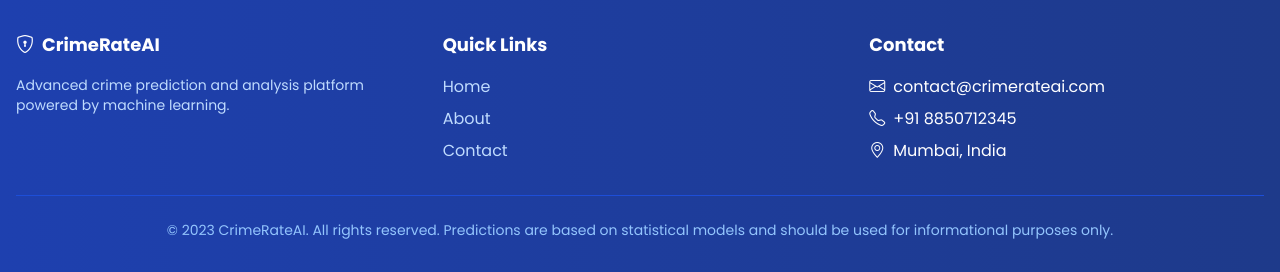
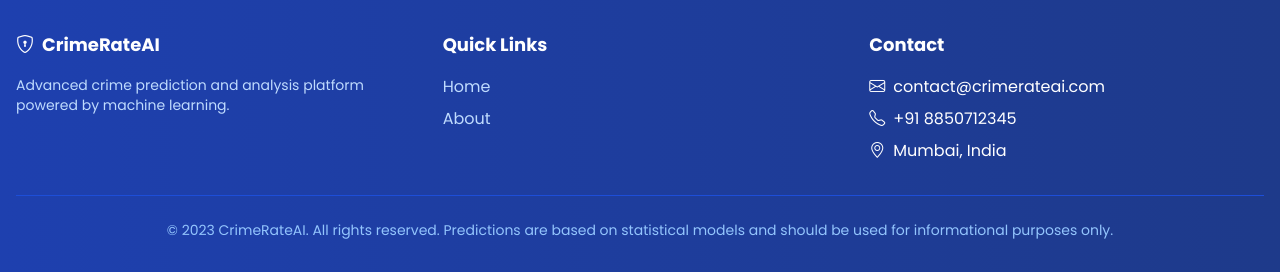
Before and after one commit to DAKSHSHARMA2901/CrimeRate-AI, a Flask app: template templates/index.html in a window 1280 px wide. Shown: the part 1295-1567 px from the top of the page. Run offline with Flask 3, Linux system fonts and the light colour scheme; the template is opened without the code that fills it: most values are stand-ins (such as "Sample title", 1, 10 or a date in 2020); parts of the project's set-up code (start-up, migrations or seed data) failed here and were passed over.

Commit message:
Update index.html

```diff
--- a/templates/index.html
+++ b/templates/index.html
@@ -370,8 +370,9 @@
                     <h3 class="text-lg font-bold mb-4">Quick Links</h3>
                     <ul class="space-y-2">
                         <li><a href="#" class="text-blue-200 hover:text-white transition duration-200">Home</a></li>
-                        <li><a href="#" class="text-blue-200 hover:text-white transition duration-200">About</a></li>
-                        <li><a href="#" class="text-blue-200 hover:text-white transition duration-200">Contact</a></li>
+                        <li><a href="{{ url_for('about') }}" class="text-blue-200 hover:text-white transition duration-200">About</a></li>
+
+
                     </ul>
                 </div>
                 <div>
```
